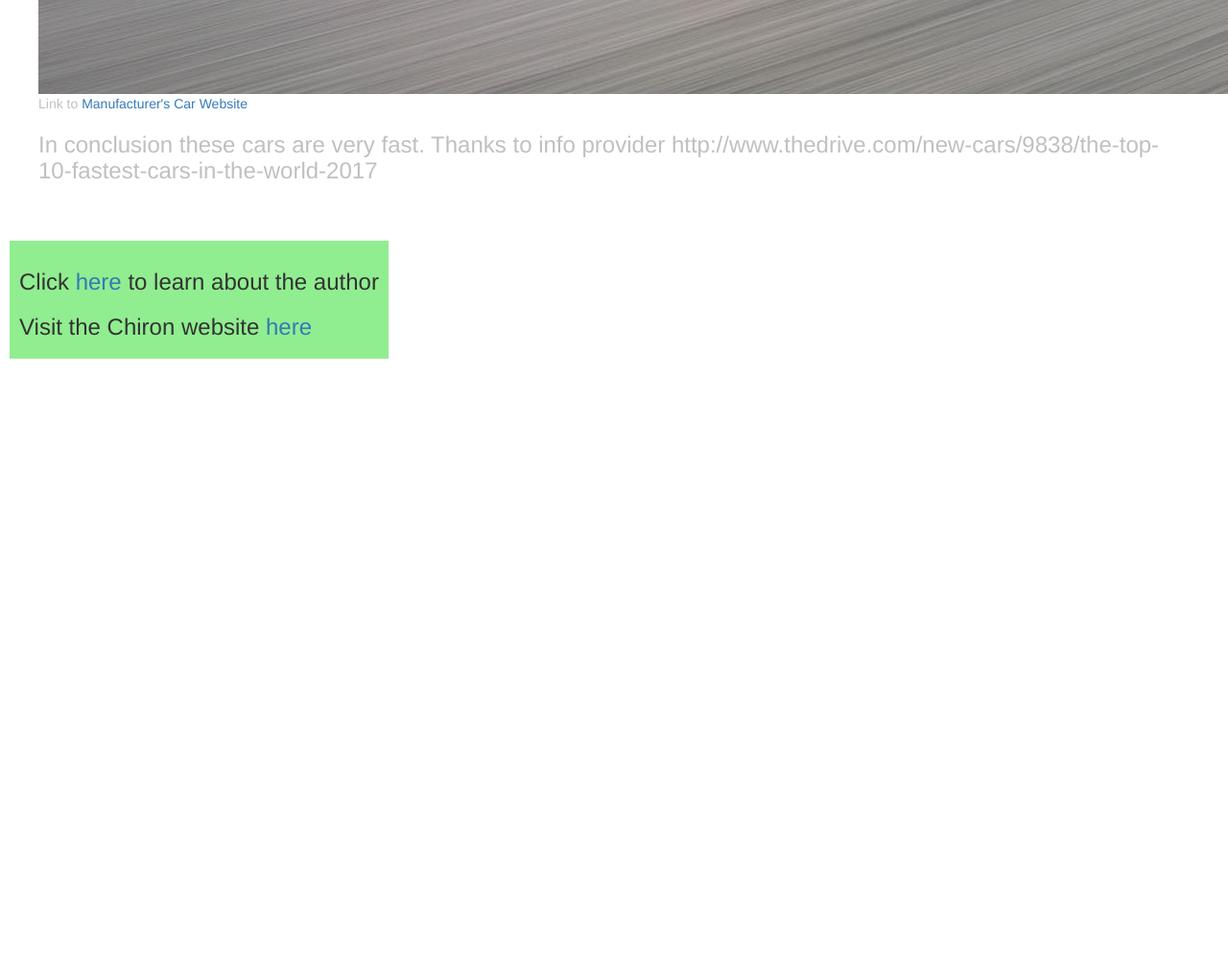
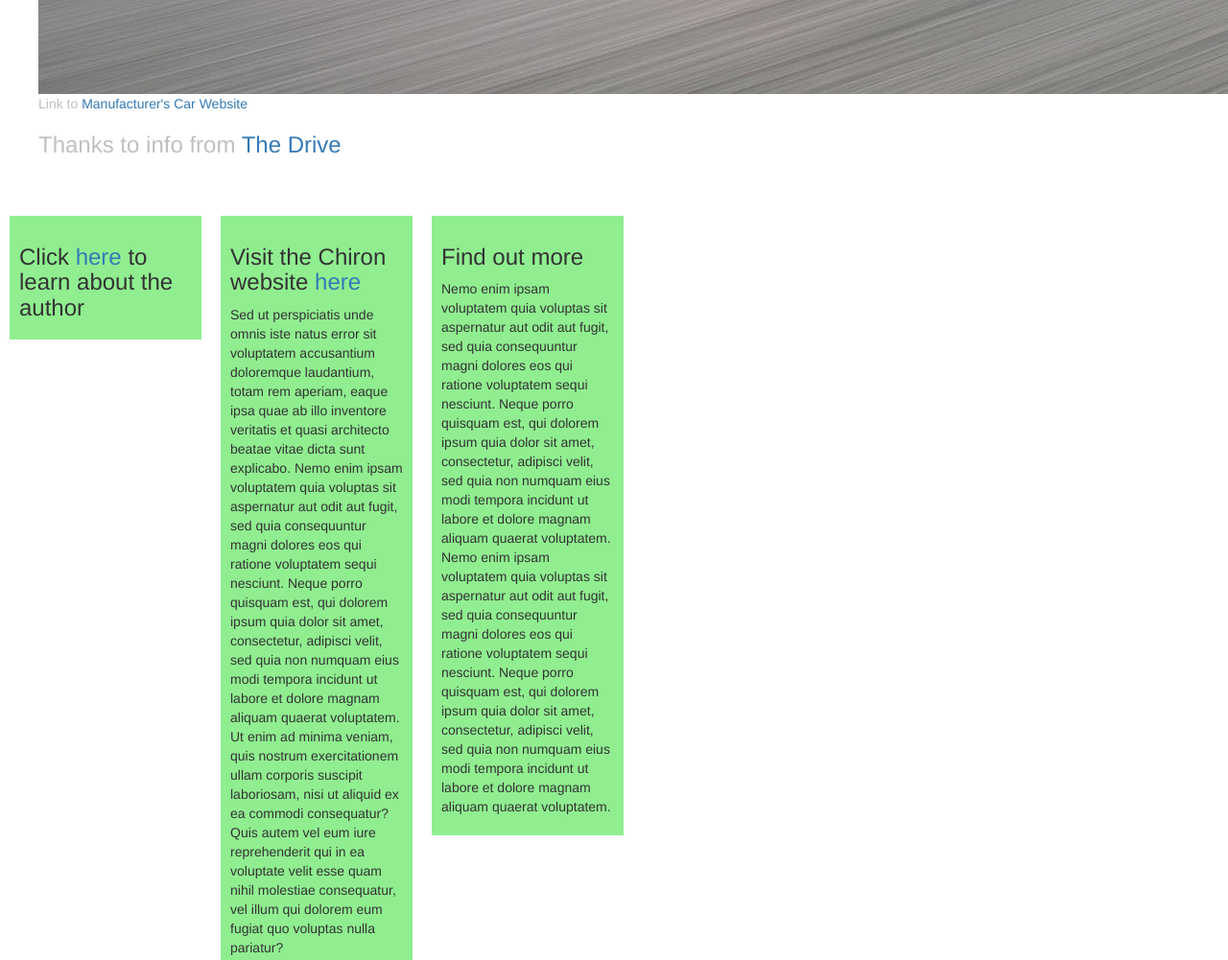
Before and after one commit to bigplans47/portfolio-website, a plain HTML site: page index.html in a window 1280 px wide. Shown: the part 5180-6181 px from the top of the page at 96% size. Before the commit the page ends 5564 px from the top, so only its background shows below. Drawn offline with Linux system fonts and the light colour scheme.

Commit message:
add floating columns to bottom of page

```diff
--- a/css/style.css
+++ b/css/style.css
@@ -34,4 +34,5 @@ h2 {
   background-color: lightgreen;
   padding: 10px;
   margin: 10px;
+  width: 200px;
 }
--- a/index.html
+++ b/index.html
@@ -36,11 +36,18 @@
     <p>xxxxxxxxxxxxxxxxxxxxxxxxxxxxxxxxx <img src="img/gt.jpg" alt="gt"> Link to <a href="https://www.ford.com/performance/gt/">Manufacturer's Car Website</a></p>
     <h2>McLaren 720S</h2>
     <p>xxxxxxxxxxxxxxxxxxxxxxxxxxxxxxxxx  <img src="img/720s.jpg" alt="720s"> Link to <a href="http://cars.mclaren.com/super-series/720s">Manufacturer's Car Website</a></p>
-    <h3>In conclusion these cars are very fast. Thanks to info provider http://www.thedrive.com/new-cars/9838/the-top-10-fastest-cars-in-the-world-2017</h3>
+    <h3>Thanks to info from <a href="http://www.thedrive.com/new-cars/9838/the-top-10-fastest-cars-in-the-world-2017">The Drive</a></h3>
     </div>
     <div class="sidebar">
       <h3>Click <a href="author.html">here</a> to learn about the author</h3>
+    </div>
+    <div class="sidebar">
       <h3>Visit the Chiron website <a href="http://www.bugatti.com/chiron/">here</a></h3>
+      <p>Sed ut perspiciatis unde omnis iste natus error sit voluptatem accusantium doloremque laudantium, totam rem aperiam, eaque ipsa quae ab illo inventore veritatis et quasi architecto beatae vitae dicta sunt explicabo. Nemo enim ipsam voluptatem quia voluptas sit aspernatur aut odit aut fugit, sed quia consequuntur magni dolores eos qui ratione voluptatem sequi nesciunt. Neque porro quisquam est, qui dolorem ipsum quia dolor sit amet, consectetur, adipisci velit, sed quia non numquam eius modi tempora incidunt ut labore et dolore magnam aliquam quaerat voluptatem. Ut enim ad minima veniam, quis nostrum exercitationem ullam corporis suscipit laboriosam, nisi ut aliquid ex ea commodi consequatur? Quis autem vel eum iure reprehenderit qui in ea voluptate velit esse quam nihil molestiae consequatur, vel illum qui dolorem eum fugiat quo voluptas nulla pariatur?</p>
+    </div>
+    <div class="sidebar">
+      <h3>Find out more</h3>
+      <p>Nemo enim ipsam voluptatem quia voluptas sit aspernatur aut odit aut fugit, sed quia consequuntur magni dolores eos qui ratione voluptatem sequi nesciunt. Neque porro quisquam est, qui dolorem ipsum quia dolor sit amet, consectetur, adipisci velit, sed quia non numquam eius modi tempora incidunt ut labore et dolore magnam aliquam quaerat voluptatem. Nemo enim ipsam voluptatem quia voluptas sit aspernatur aut odit aut fugit, sed quia consequuntur magni dolores eos qui ratione voluptatem sequi nesciunt. Neque porro quisquam est, qui dolorem ipsum quia dolor sit amet, consectetur, adipisci velit, sed quia non numquam eius modi tempora incidunt ut labore et dolore magnam aliquam quaerat voluptatem. </p>
     </div>
   </body>
 </html>
```
